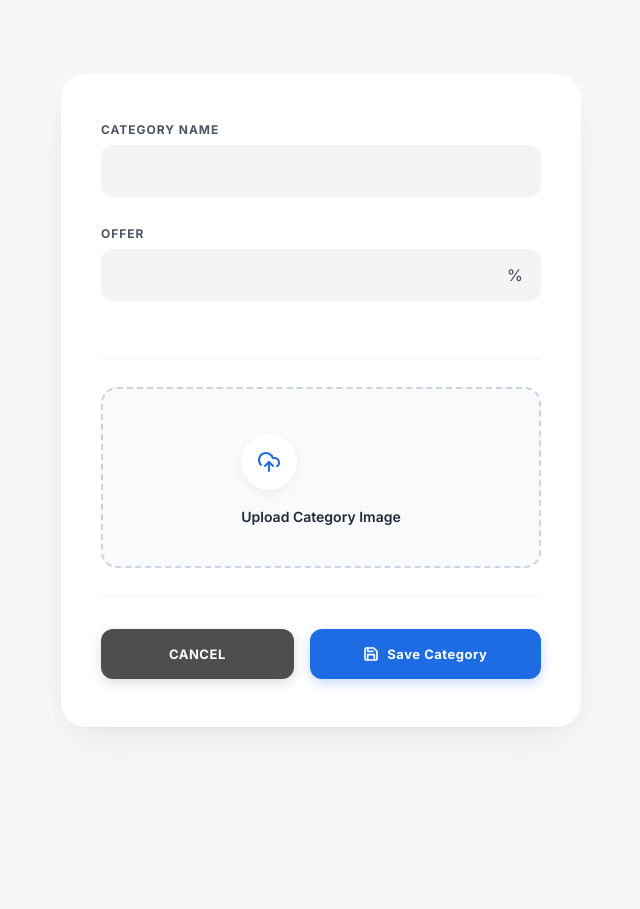
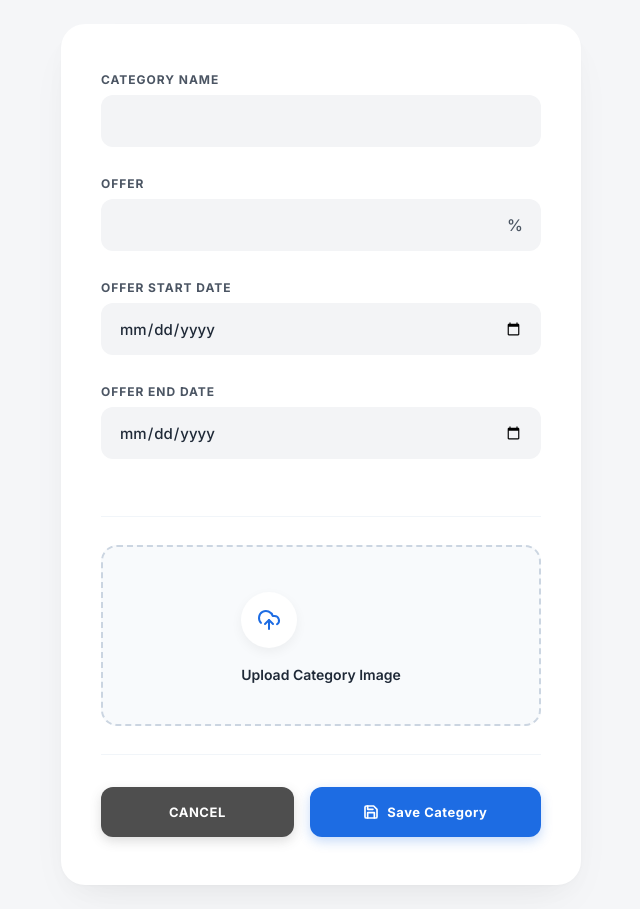
Before and after one commit to tcap64yt-del/nova_style, a Django app: template nova_style/templates/staff/edit_category.html in a window 1280 px wide. Shown: the whole page, without its empty margins (319-959 px from the left). Before the commit the page ends 729 px from the top, so only its background shows below. Run offline with Django 5.2, Linux system fonts and the light colour scheme; the template is opened without the code that fills it, so the values that code supplies are empty; some libraries are stand-ins or nearby versions.

Commit message:
Add start and end dates for category offers

```diff
--- a/nova_style/templates/staff/edit_category.html
+++ b/nova_style/templates/staff/edit_category.html
@@ -53,6 +53,45 @@
     {% endif %}
 </small>
                 </div>
+                <div class="input-group">
+    <label for="startDate" class="input-label">Offer Start Date</label>
+
+<input
+    type="date"
+    id="startDate"
+    name="start_date"
+    class="input-field"
+    value="{% if start_date %}{{ start_date }}{% elif category.start_date %}{{ category.start_date|date:'Y-m-d' }}{% endif %}"
+>
+
+<small id="startDateError" class="error-message">
+    {% if errors.start_date %}
+        {{ errors.start_date }}
+    {% endif %}
+</small>
+
+</div>
+
+<div class="input-group">
+    <label for="endDate" class="input-label">Offer End Date</label>
+
+<input
+    type="date"
+    id="endDate"
+    name="end_date"
+    class="input-field"
+    value="{% if end_date %}{{ end_date }}{% elif category.end_date %}{{ category.end_date|date:'Y-m-d' }}{% endif %}"
+>
+
+<small id="endDateError" class="error-message">
+    {% if errors.end_date %}
+        {{ errors.end_date }}
+    {% endif %}
+</small>
+
+</div>
+
+
 
                 <div class="divider"></div>
                     <div class="upload-zone" id="uploadZone">
```
